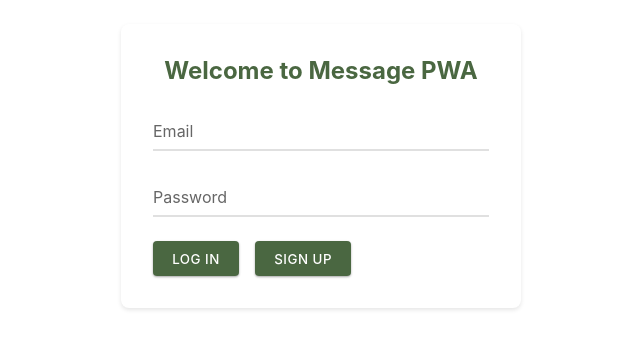
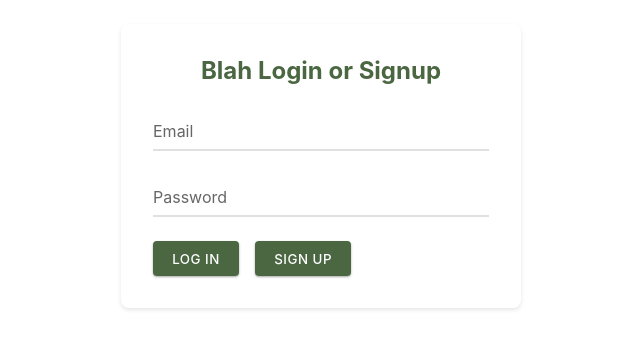
Before and after one commit to my-pwa-apps/Blah, a plain HTML site: page index.html in a window 1280 px wide. Shown: the part 234-582 px from the top of the page, without its empty margins (319-959 px from the left). Drawn offline with nearby package versions, Linux system fonts and the light colour scheme.

Commit message:
fix: update login header text for clarity

```diff
--- a/index.html
+++ b/index.html
@@ -20,7 +20,7 @@
         <!-- Authentication Section -->
         <div id="auth-container" class="auth-container">
             <div class="auth-form">
-                <h2>Welcome to Message PWA</h2>
+                <h2>Blah Login or Signup</h2>
                 <div class="md-input">
                     <input type="email" id="email-input" placeholder=" " required>
                     <label for="email-input">Email</label>
```
